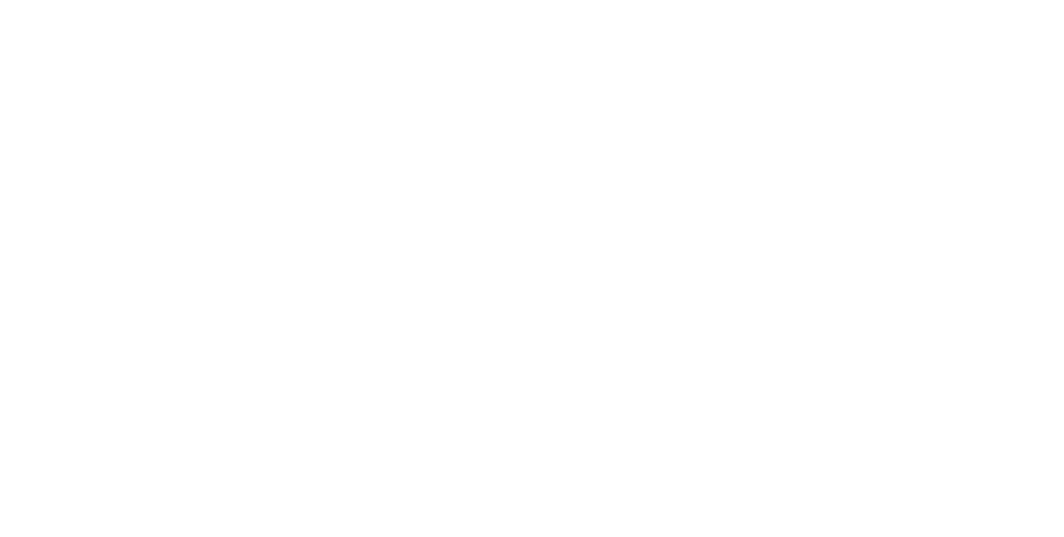
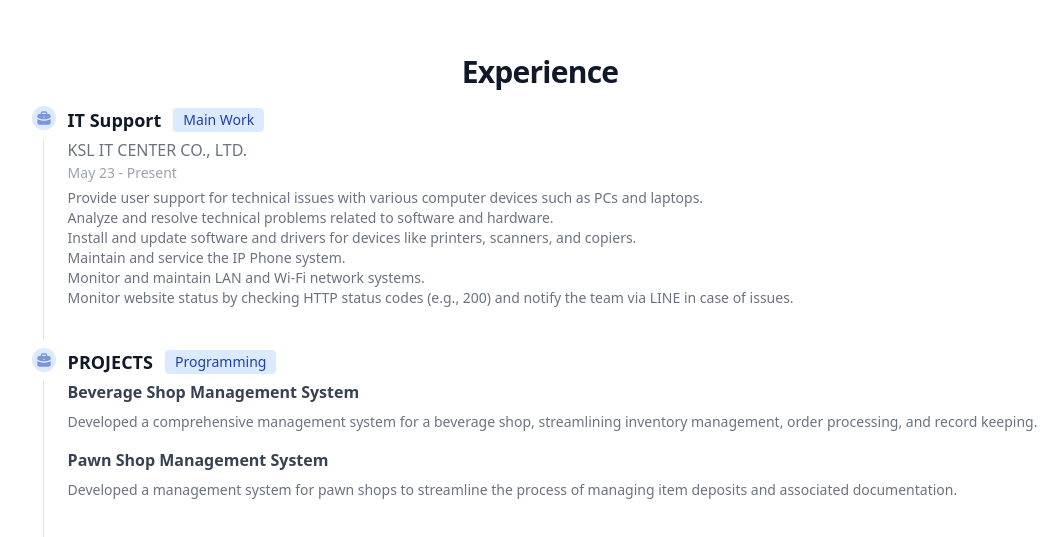
Before and after one commit to intouch1999/Portfolio, a Nuxt app: page / in a window 1280 px wide. Shown: the part 1735-2272 px from the top of the page, without its empty margins (100-1164 px from the left). Before the commit the page ends 1648 px from the top, so only its background shows below. Built offline with nearby package versions, Linux system fonts and the light colour scheme.

Commit message:
add job experience

```diff
--- /dev/null
+++ b/components/Home/Experience.vue
@@ -0,0 +1,75 @@
+<template>
+    <div
+        class="flex flex-col items-center justify-center mx-auto max-w-7xl px-4 py-6 sm:px-6 lg:px-8 h-svh align-middle">
+        <div data-aos="fade-up" class="flex flex-col items-center justify-center ">
+            <h1 class="text-3xl font-bold tracking-tight text-gray-900 m-4 hover:text-blue-600 transition-colors duration-300">Experience</h1>
+            <ol class="relative border-s border-gray-200">
+                <!-- Main Work Experience -->
+                <li v-for="experience in experiences.Main_Work" class="mb-10 ms-6">
+                    <span
+                        class="absolute flex items-center justify-center w-6 h-6 bg-blue-100 rounded-full -start-3 ring-8 ring-white">
+                        <svg class="w-4 h-4 text-blue-800 animate-pulse" aria-hidden="true" xmlns="http://www.w3.org/2000/svg"
+                            width="24" height="24" fill="currentColor" viewBox="0 0 24 24">
+                            <path fill-rule="evenodd"
+                                d="M10 2a3 3 0 0 0-3 3v1H5a3 3 0 0 0-3 3v2.382l1.447.723.005.003.027.013.12.056c.108.05.272.123.486.212.429.177 1.056.416 1.834.655C7.481 13.524 9.63 14 12 14c2.372 0 4.52-.475 6.08-.956.78-.24 1.406-.478 1.835-.655a14.028 14.028 0 0 0 .606-.268l.027-.013.005-.002L22 11.381V9a3 3 0 0 0-3-3h-2V5a3 3 0 0 0-3-3h-4Zm5 4V5a1 1 0 0 0-1-1h-4a1 1 0 0 0-1 1v1h6Zm6.447 7.894.553-.276V19a3 3 0 0 1-3 3H5a3 3 0 0 1-3-3v-5.382l.553.276.002.002.004.002.013.006.041.02.151.07c.13.06.318.144.557.242.478.198 1.163.46 2.01.72C7.019 15.476 9.37 16 12 16c2.628 0 4.98-.525 6.67-1.044a22.95 22.95 0 0 0 2.01-.72 15.994 15.994 0 0 0 .707-.312l.041-.02.013-.006.004-.002.001-.001-.431-.866.432.865ZM12 10a1 1 0 1 0 0 2h.01a1 1 0 1 0 0-2H12Z"
+                                clip-rule="evenodd" />
+                        </svg>
+                    </span>
+                    <h3 class="flex items-center mb-1 text-lg font-semibold text-gray-900 group">
+                        <span class="group-hover:text-blue-600 transition-colors duration-300">{{ experience.job_title}}</span>
+                        <span
+                            class="bg-blue-100 text-blue-800 text-sm font-medium me-2 px-2.5 py-0.5 rounded ms-3 ">Main Work</span>
+                    </h3>
+                    <h4 class="text-base font-normal text-gray-500 mb-1 hover:text-blue-500 transition-colors duration-300">{{ experience.company }}</h4>
+                    <time class="block mb-2 text-sm font-normal leading-none text-gray-400 hover:text-blue-400 transition-colors duration-300">{{ experience.date }}</time>
+                    <ul>
+                        <li v-for="(desc, descIndex) in experience.description" :key="descIndex"
+                            class="text-base font-normal text-sm text-gray-500 hover:text-gray-700 transition-colors duration-300
+                                   transform hover:translate-x-2 transition-transform duration-300 ease-in-out">
+                            {{ desc }}
+                        </li>
+                    </ul>
+                </li>
+
+                <!-- Freelance Experience -->
+                <li v-for="experience in experiences.Other_Work" class="mb-10 ms-6">
+                    <span
+                        class="absolute flex items-center justify-center w-6 h-6 bg-blue-100 rounded-full -start-3 ring-8 ring-white">
+                        <svg class="w-4 h-4 text-blue-800 animate-pulse" aria-hidden="true" xmlns="http://www.w3.org/2000/svg"
+                            width="24" height="24" fill="currentColor" viewBox="0 0 24 24">
+                            <path fill-rule="evenodd"
+                                d="M10 2a3 3 0 0 0-3 3v1H5a3 3 0 0 0-3 3v2.382l1.447.723.005.003.027.013.12.056c.108.05.272.123.486.212.429.177 1.056.416 1.834.655C7.481 13.524 9.63 14 12 14c2.372 0 4.52-.475 6.08-.956.78-.24 1.406-.478 1.835-.655a14.028 14.028 0 0 0 .606-.268l.027-.013.005-.002L22 11.381V9a3 3 0 0 0-3-3h-2V5a3 3 0 0 0-3-3h-4Zm5 4V5a1 1 0 0 0-1-1h-4a1 1 0 0 0-1 1v1h6Zm6.447 7.894.553-.276V19a3 3 0 0 1-3 3H5a3 3 0 0 1-3-3v-5.382l.553.276.002.002.004.002.013.006.041.02.151.07c.13.06.318.144.557.242.478.198 1.163.46 2.01.72C7.019 15.476 9.37 16 12 16c2.628 0 4.98-.525 6.67-1.044a22.95 22.95 0 0 0 2.01-.72 15.994 15.994 0 0 0 .707-.312l.041-.02.013-.006.004-.002.001-.001-.431-.866.432.865ZM12 10a1 1 0 1 0 0 2h.01a1 1 0 1 0 0-2H12Z"
+                                clip-rule="evenodd" />
+                        </svg>
+                    </span>
+                    <h3 class="flex items-center mb-1 text-lg font-semibold text-gray-900 group">
+                        <span class="group-hover:text-blue-600 transition-colors duration-300">{{ experience.job_title}}</span>
+                        <span
+                            class="bg-blue-100 text-blue-800 text-sm font-medium me-2 px-2.5 py-0.5 rounded ms-3 ">Programming</span>
+                    </h3>
+                    <!-- Projects -->
+                    <div v-for="(project, projectIndex) in experience.project" :key="projectIndex" class="mb-4 group">
+                        <h5
+                            class="text-md font-semibold text-gray-700 mb-2 group-hover:text-blue-600 transition-colors duration-300">
+                            {{ project.label }}</h5>
+
+                        <p class="font-normal text-sm text-gray-500 group-hover:text-gray-700 transition-colors duration-300
+                                  transform group-hover:translate-x-2 transition-transform duration-300 ease-in-out">
+                            {{ project.value }}
+                        </p>
+                    </div>
+                </li>
+            </ol>
+
+        </div>
+    </div>
+</template>
+
+<script setup>
+
+const experiences = useExperience()
+
+
+</script>
+
+<style scoped></style>
--- /dev/null
+++ b/composables/Experience.js
@@ -0,0 +1,29 @@
+export const useExperience = () => {
+    return useState('experience', () => ({
+        Main_Work: [
+            {
+                job_title: 'IT Support',
+                company: 'KSL IT CENTER CO., LTD.',
+                date: 'May 23 - Present',
+                description: [
+                    `Provide user support for technical issues with various computer devices such as PCs and laptops.`,
+                    `Analyze and resolve technical problems related to software and hardware.`,
+                    `Install and update software and drivers for devices like printers, scanners, and copiers.`,
+                    `Maintain and service the IP Phone system.`,
+                    `Monitor and maintain LAN and Wi-Fi network systems.`,
+                    `Monitor website status by checking HTTP status codes (e.g., 200) and notify the team via LINE in case of issues.`
+                ],
+            }
+        ],
+        Other_Work: [
+            {
+                job_title: 'PROJECTS',
+                project: [
+                    {label: "Beverage Shop Management System", value: `Developed a comprehensive management system for a beverage shop, streamlining inventory management, order processing, and record keeping.` },
+                    {label: "Pawn Shop Management System", value: `Developed a management system for pawn shops to streamline the process of managing item deposits and associated documentation.` }
+                ],
+            }
+        ]
+    })
+    )
+}
--- a/pages/index.vue
+++ b/pages/index.vue
@@ -3,6 +3,7 @@
         <div class="mx-auto max-w-7xl px-4 py-6 sm:px-6 lg:px-8">
             <HomeProfile />
             <HomeAbout />
+            <HomeExperience />
         </div>
       </main>
   </template>
```
Also changed, not shown: nuxt.config.ts (+15 -0 lines).
